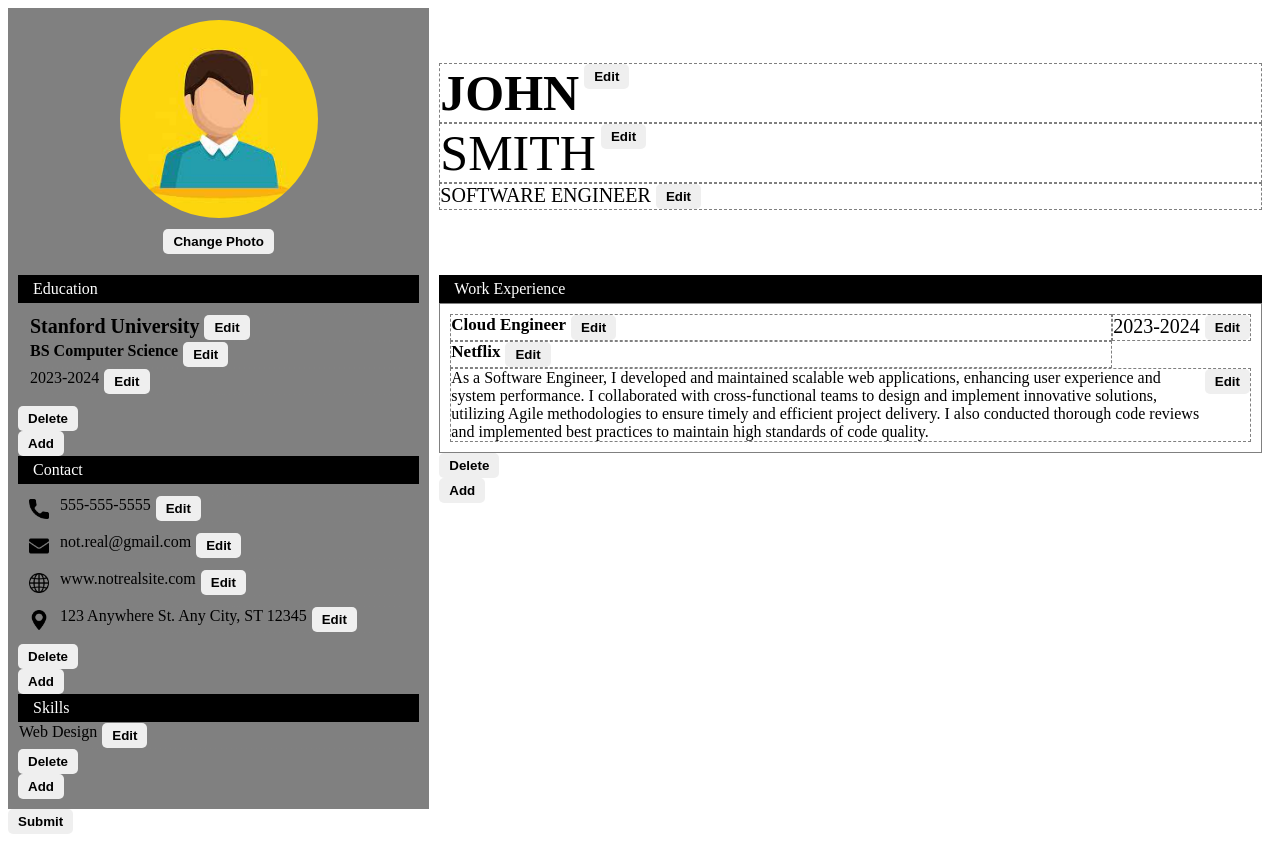
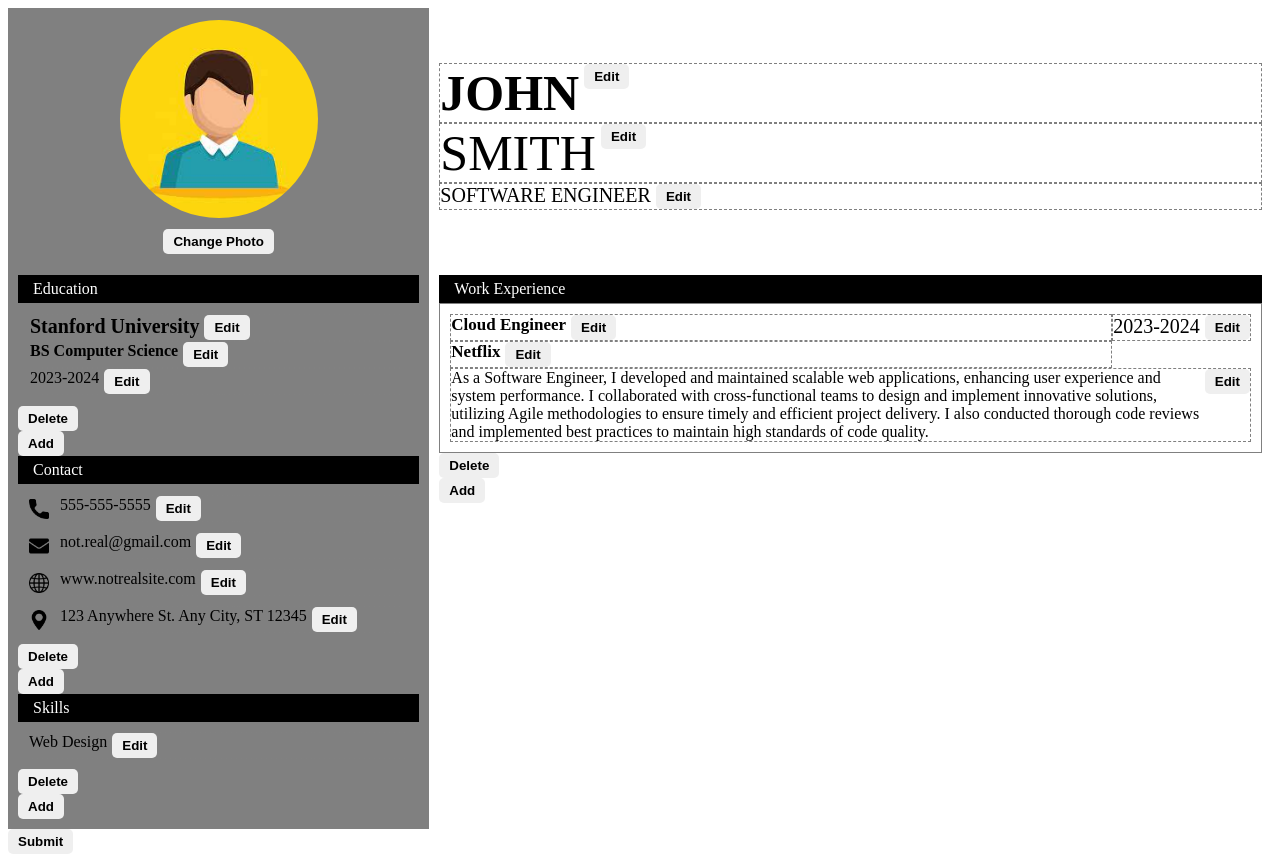
Before and after one commit to Jaizzer/swift-cv, a React (Vite) app: page / in a window 1280 px wide. Built offline with nearby package versions, Linux system fonts and the light colour scheme.

Commit message:
feat: Add padding to skill

```diff
--- a/src/index.css
+++ b/src/index.css
@@ -32,6 +32,10 @@ form button,
     padding: 10px;
     border: 1px solid grey;
     gap: 10px;
+}
+
+.skill {
+    padding: 10px;
 }
 
 .work-title,
```
